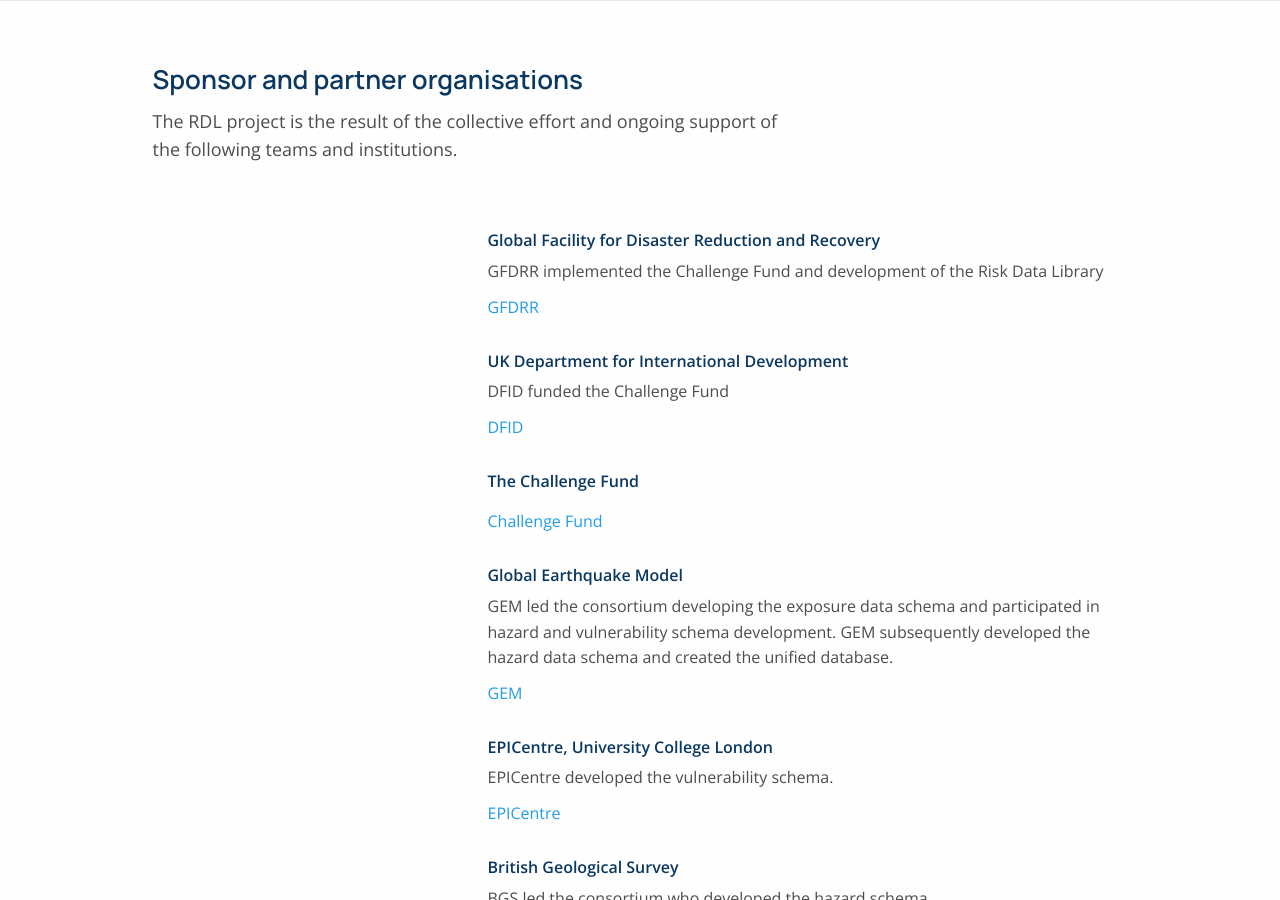
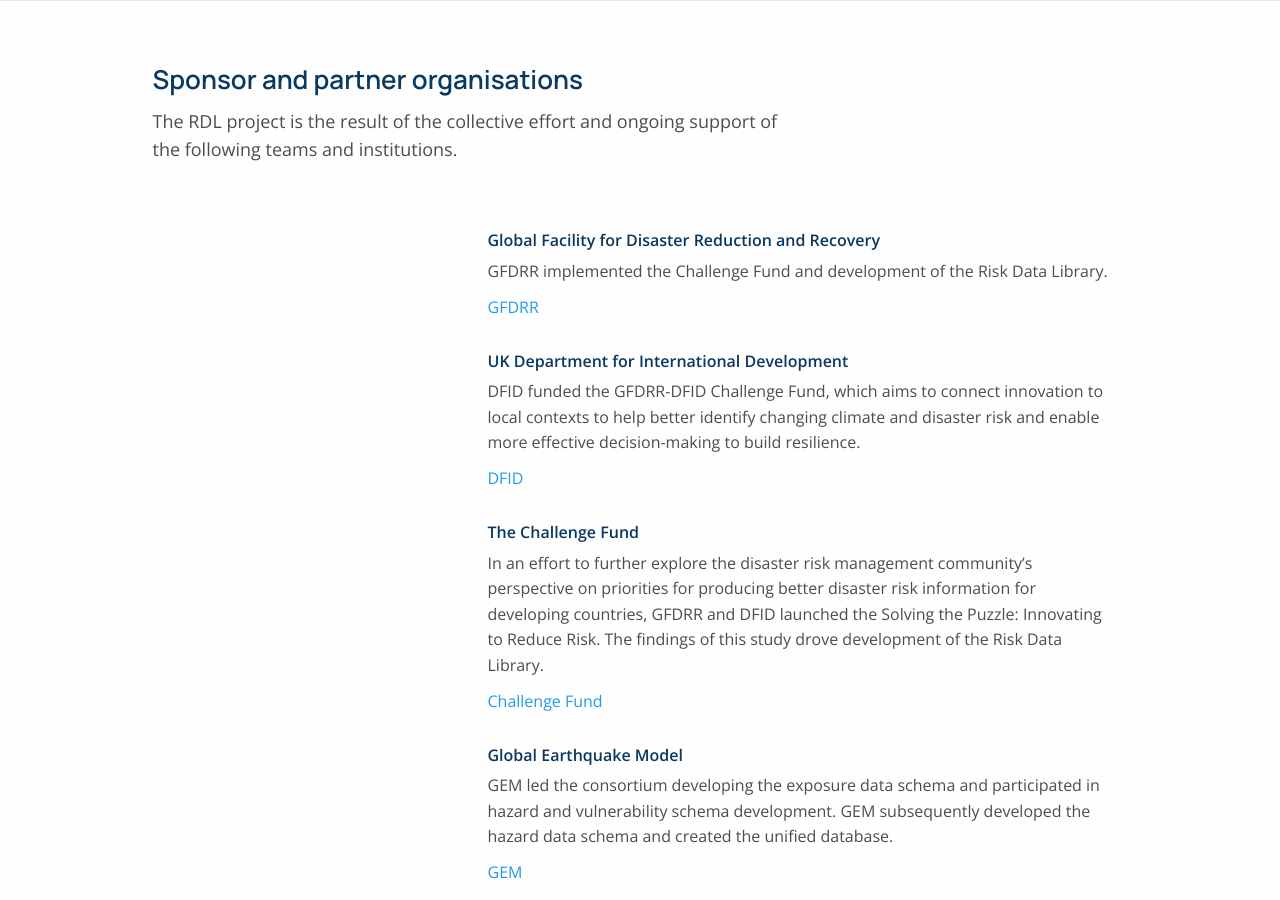
Before and after one commit to GFDRR/risk-data-library.github.io, a Jekyll site: the page built from index.html, in a window 1280 px wide and 900 px high, scrolled down 1541 px. Built offline with Jekyll 4.4.1, drawn with Linux system fonts in a browser that asks for light colours; nearby versions of some CDN libraries.

Commit message:
Update supporting-organisations.html
update partner descriptions

```diff
--- a/_includes/home/supporting-organisations.html
+++ b/_includes/home/supporting-organisations.html
@@ -20,7 +20,7 @@
           Global Facility for Disaster Reduction and Recovery
         </p>
         <p class="individual-organisation-link">
-          GFDRR implemented the Challenge Fund and development of the Risk Data Library
+          GFDRR implemented the Challenge Fund and development of the Risk Data Library.
         </p>
         <a class="link" target="_blank" href="https://www.gfdrr.org/en">GFDRR</a>
       </div>
@@ -30,7 +30,7 @@
           UK Department for International Development
         </p>
         <p class="individual-organisation-link">
-          DFID funded the Challenge Fund
+          DFID funded the GFDRR-DFID Challenge Fund, which aims to connect innovation to local contexts to help better identify changing climate and disaster risk and enable more effective decision-making to build resilience.
         </p>
         <a class="link" target="_blank" href="https://www.gov.uk/government/organisations/department-for-international-development">DFID</a>
       </div>
@@ -40,7 +40,7 @@
           The Challenge Fund
         </p>
         <p class="individual-organisation-link">
-
+          In an effort to further explore the disaster risk management community’s perspective on priorities for producing better disaster risk information for developing countries, GFDRR and DFID launched the Solving the Puzzle: Innovating to Reduce Risk. The findings of this study drove development of the Risk Data Library.
         </p>
         <a class="link" target="_blank" href="https://www.gfdrr.org/en/challenge-fund">Challenge Fund</a>
       </div>
```
